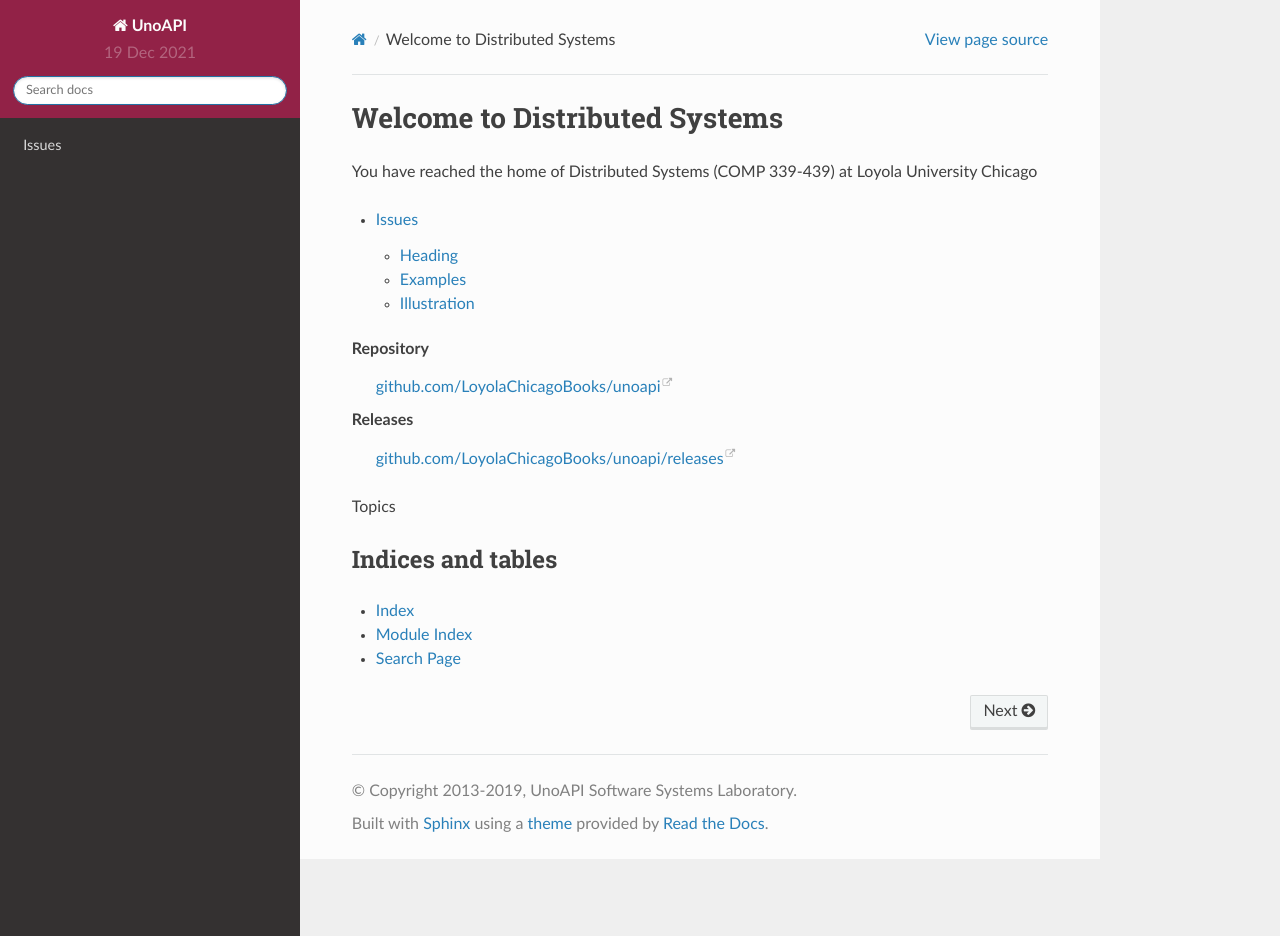
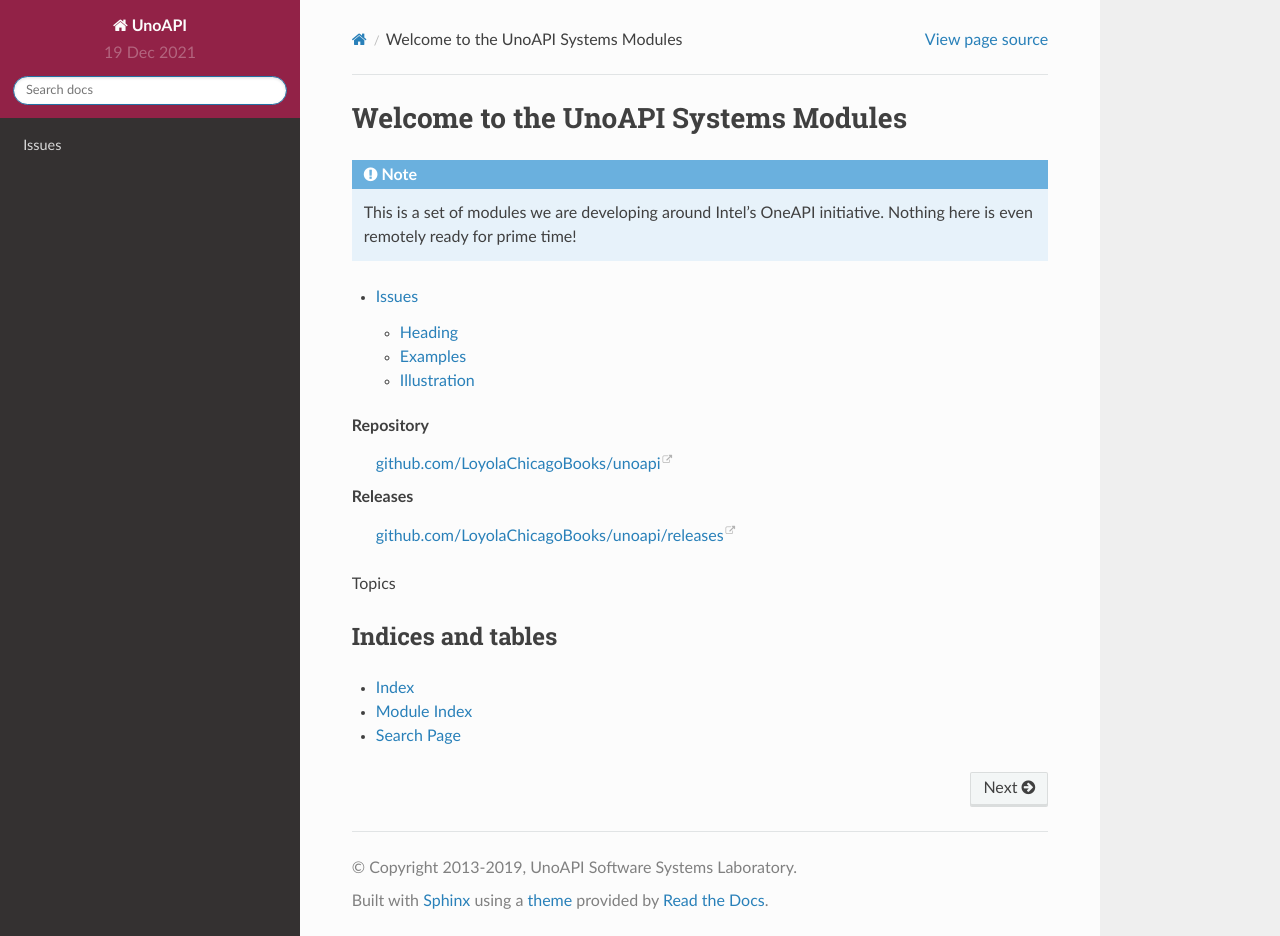
Before and after one commit to LoyolaChicagoBooks/unoapi, a Sphinx documentation site: the page built from source/index.rst, in a window 1280 px wide and 936 px high. Built offline with Sphinx 7.4.7 and the Read the Docs theme 2.0.0, drawn with Linux system fonts in a browser that asks for light colours.

Commit message:
title update

```diff
--- a/source/index.rst
+++ b/source/index.rst
@@ -1,9 +1,10 @@
 
-Welcome to Distributed Systems
-===============================================
+Welcome to the UnoAPI Systems Modules
+======================================
 
-You have reached the home of Distributed Systems (COMP 339-439) at Loyola University Chicago
-
+.. note::
+   This is a set of modules we are developing around Intel's OneAPI initiative.
+   Nothing here is even remotely ready for prime time!
 
 .. toctree::
    :maxdepth: 2
```
Also changed, not shown: 1 other file.
